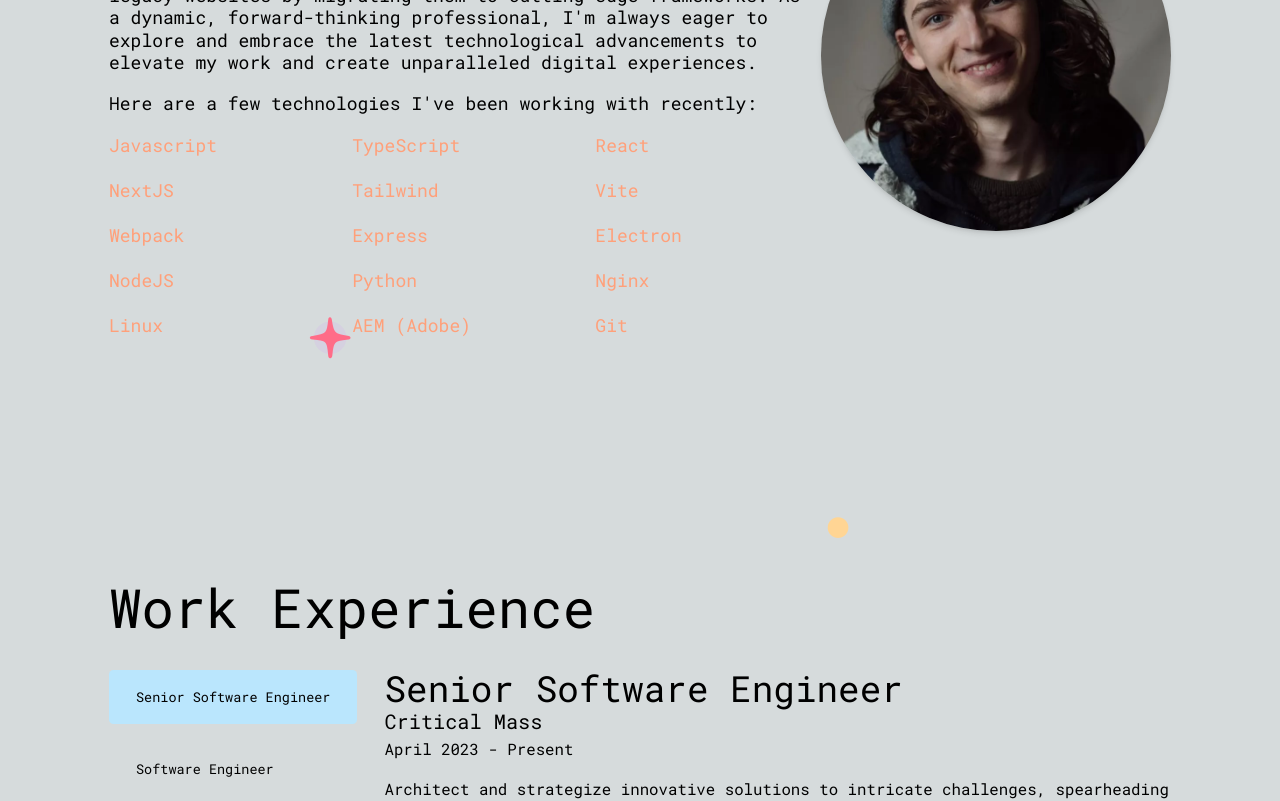
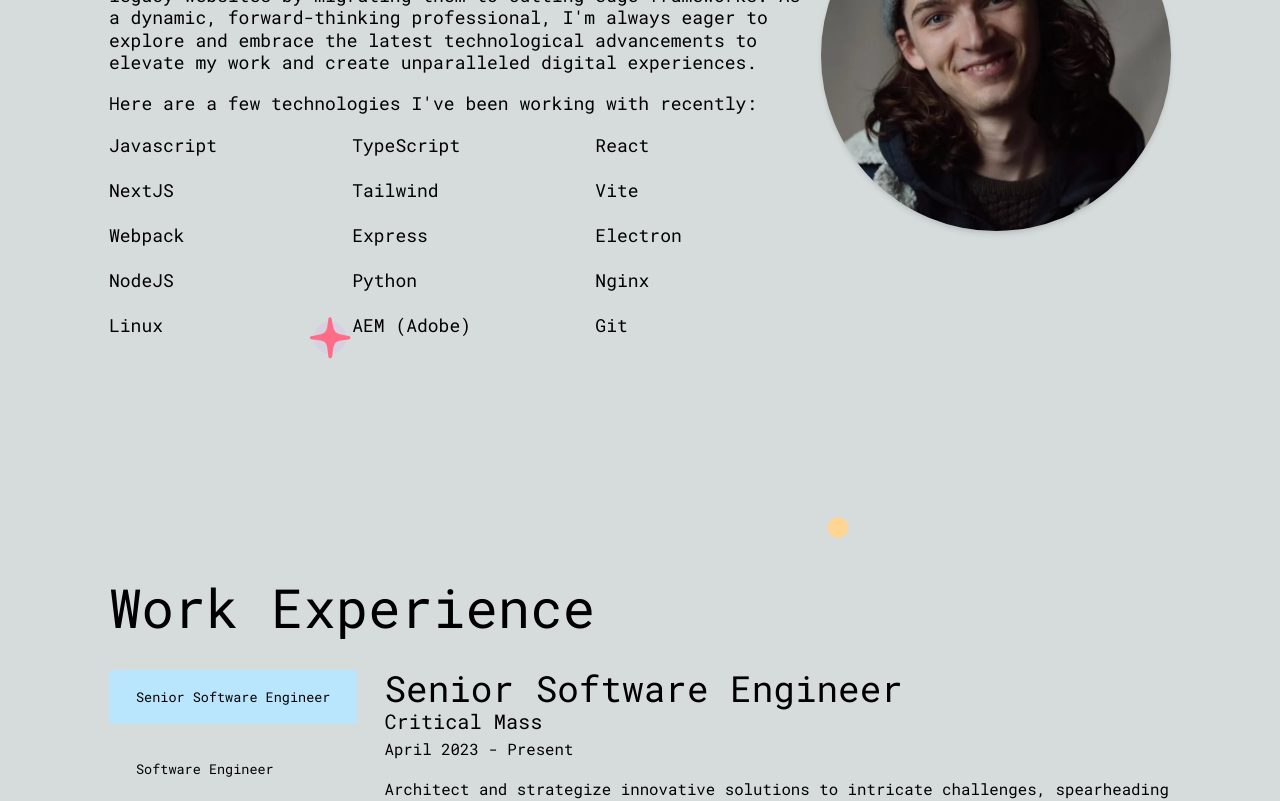
Before and after one commit to yunggarlic/new_personal, a Next.js app: page / in a window 1280 px wide. Shown: the part 1100-1901 px from the top of the page. Built offline with nearby package versions, Linux system fonts and the light colour scheme.

Commit message:
updates colors

```diff
--- a/src/components/About.tsx
+++ b/src/components/About.tsx
@@ -74,7 +74,7 @@
         <ul className="skills-list grid auto-rows-fr grid-cols-3 gap-4">
           {skills.map((skill, index) => {
             return (
-              <li className={`text-test`} key={index}>
+              <li className={`text-test dark:text-testDark`} key={index}>
                 {skill}
               </li>
             );
--- a/src/components/Projects.tsx
+++ b/src/components/Projects.tsx
@@ -70,7 +70,7 @@
       >
         <h2 className="mb-4 h-fit w-fit py-2 text-xl">
           <a
-            className="block border-transparent transition-[border-color] duration-200 hover:border-b hover:border-white"
+            className="block border-transparent transition-[border-color] duration-200 border-b hover:border-white"
             href={link}
           >
             {projectTitle}
--- a/tailwind.config.js
+++ b/tailwind.config.js
@@ -14,7 +14,7 @@
         'deep-blue': '#1A273E',
         primary: 'rgba(var(--background-start-rgb), 0.1)',
         primaryDark: 'rgba(var(--background-start-rgb), 0.6)',
-        test: '#FFA07A'
+        testDark: '#00A07A'
       },
 
       screens: {
```
